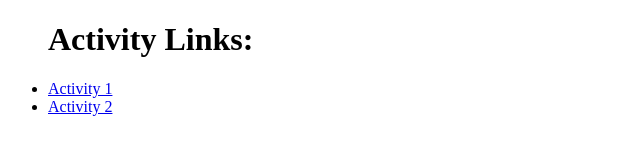
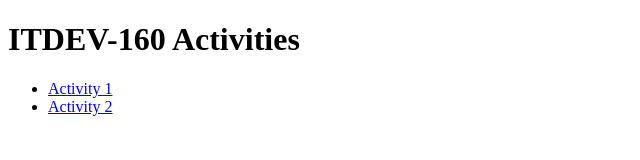
Before and after one commit to OLD-itdev160-fa2022/steve-yunker, a plain HTML site: page index.html in a window 1280 px wide. Shown: the whole page, without its empty margins (0-640 px from the left). Drawn offline with Linux system fonts and the light colour scheme.

```diff
--- a/index.html
+++ b/index.html
@@ -4,11 +4,12 @@
     <meta charset="UTF-8">
     <meta http-equiv="X-UA-Compatible" content="IE=edge">
     <meta name="viewport" content="width=device-width, initial-scale=1.0">
-    <title>Activity Homepage</title>
+    <title>ITDEV-160 Activities</title>
 </head>
 <body>
+    <h1>ITDEV-160 Activities</h1>
     <ul>
-        <h1>Activity Links:</h1>
+
         <li><a href="activity-1/index.html">Activity 1</a></li>
         <li><a href="activity-2/index.html">Activity 2</a></li>
     </ul>
```
